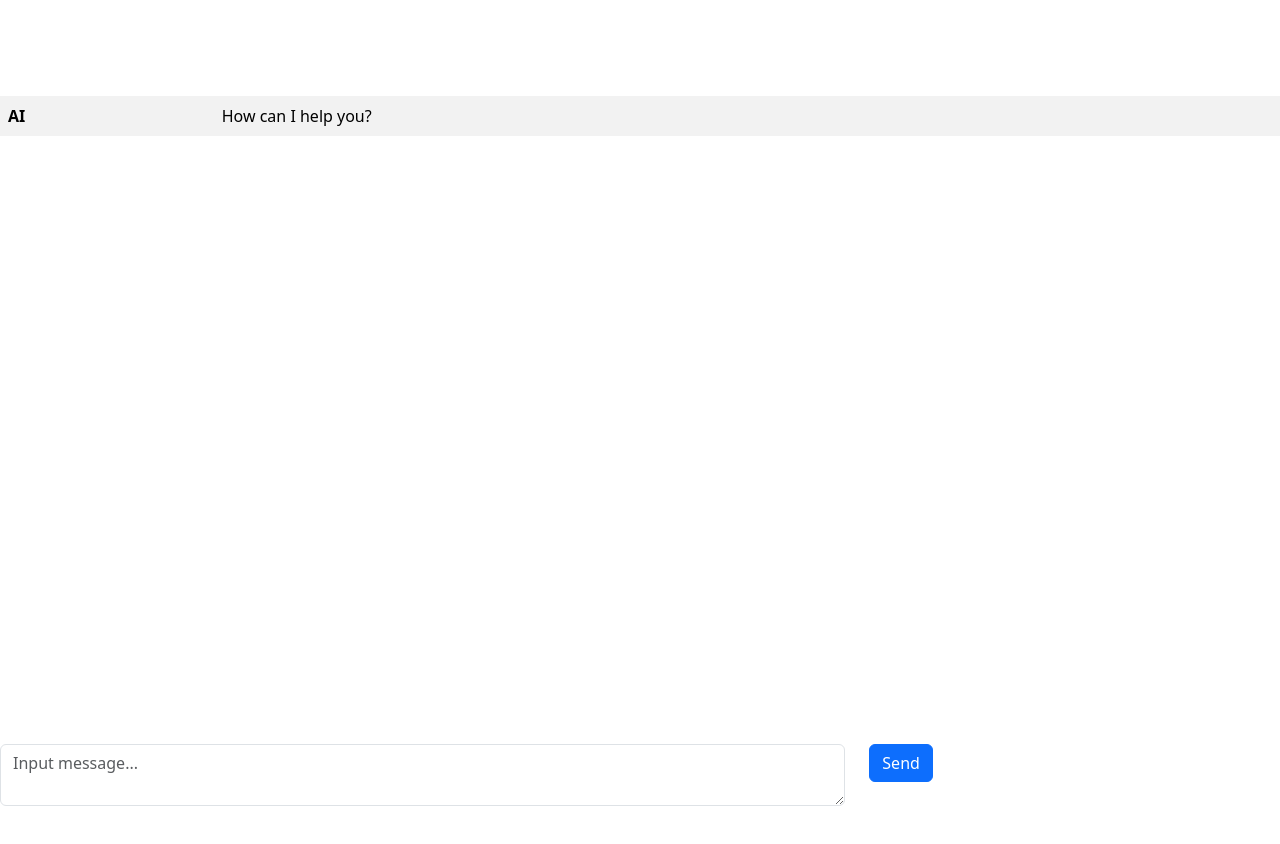
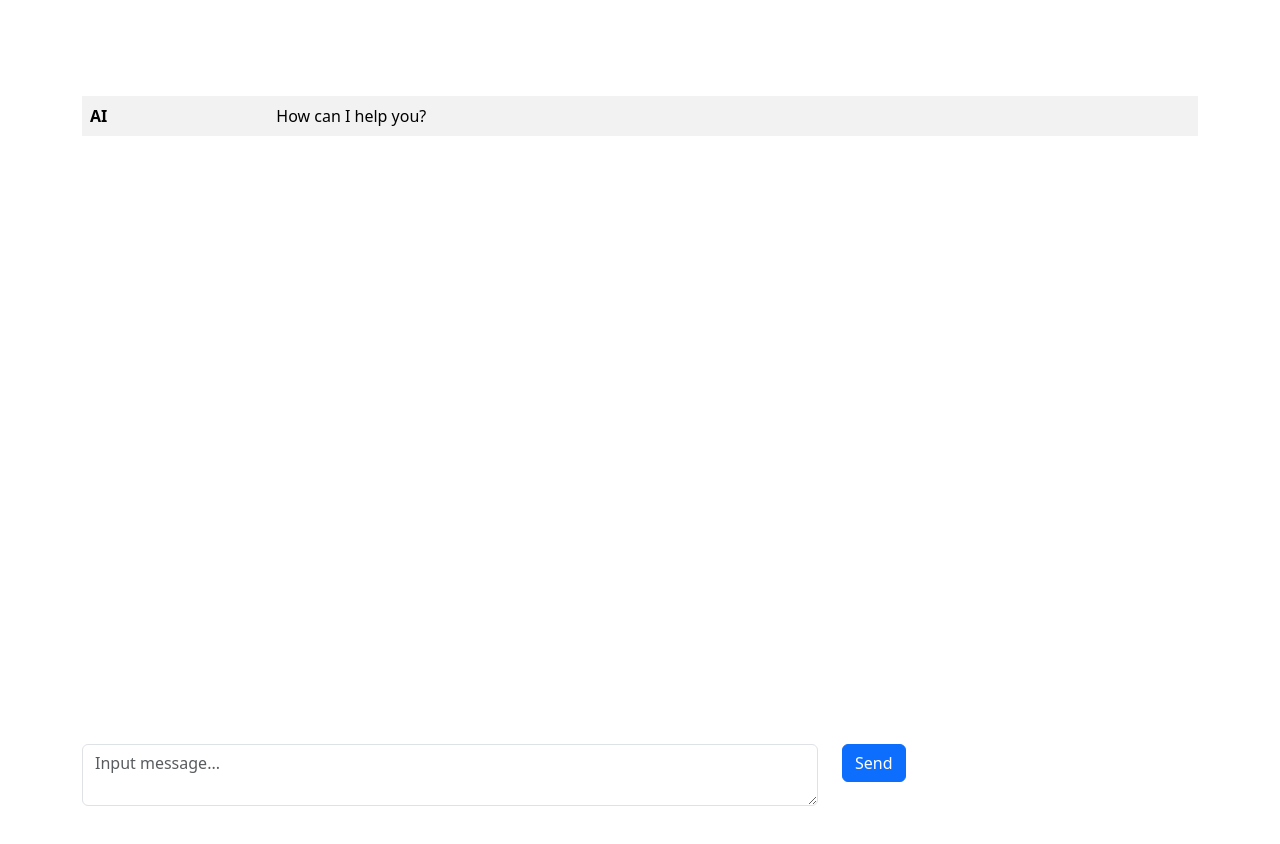
Before and after one commit to mquan/api2ai, a Next.js app in the folder demo/: page / in a window 1280 px wide. Shown: the top 844 px of the page. Built offline with nearby package versions, Linux system fonts and the light colour scheme.

Commit message:
Use scoped package name

```diff
--- a/demo/app/layout.tsx
+++ b/demo/app/layout.tsx
@@ -7,7 +7,9 @@ export default function RootLayout({
 }) {
   return (
     <html lang="en">
-      <body>{children}</body>
+      <body>
+        <div className="container">{children}</div>
+      </body>
     </html>
   );
 }
--- a/demo/package.json
+++ b/demo/package.json
@@ -14,7 +14,7 @@
     "next": "^13.4.1",
     "react": "^18.2.0",
     "react-dom": "^18.2.0",
-    "core": "*"
+    "@api2ai/core": "*"
   },
   "devDependencies": {
     "@types/node": "^17.0.12",
--- a/demo/pages/api/ai.ts
+++ b/demo/pages/api/ai.ts
@@ -1,4 +1,4 @@
-import ApiAgent from "@core/ai/api-agent";
+import { ApiAgent } from "@api2ai/core";
 import path from "path";
 import "dotenv/config";
 
```
Also changed, not shown: 2 other files (tests, documents, lock files or other folders).
